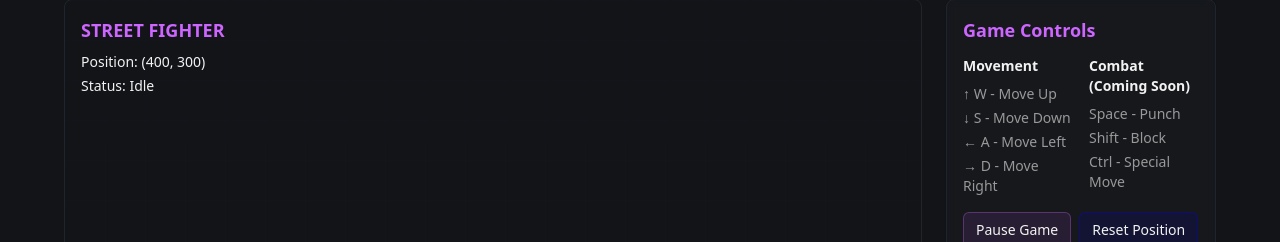
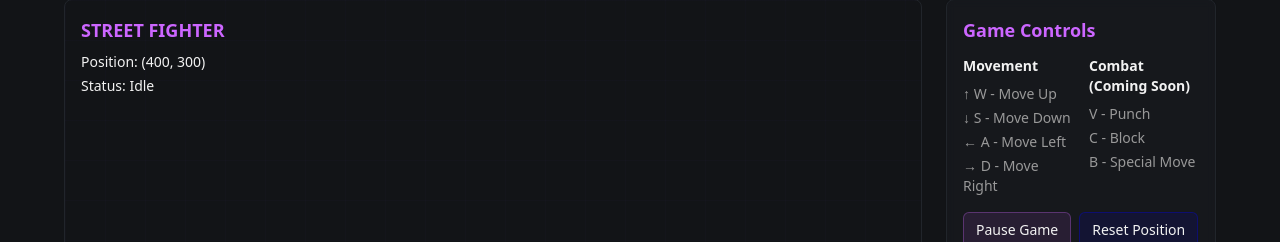
Before and after one commit to nagavisionltd/character-canvas-clan, a React (Vite) app: page / in a window 1280 px wide. Shown: the part 113-355 px from the top of the page. Built offline with nearby package versions, Linux system fonts and the light colour scheme.

Commit message:
Update combat controls
Update GameControls component to reflect new key bindings: V for punch, C for block, and B for special move.

```diff
--- a/src/components/GameControls.tsx
+++ b/src/components/GameControls.tsx
@@ -20,9 +20,9 @@ const GameControls = () => {
         <div>
           <h4 className="font-semibold text-foreground mb-2">Combat (Coming Soon)</h4>
           <div className="space-y-1 text-muted-foreground">
-            <div>Space - Punch</div>
-            <div>Shift - Block</div>
-            <div>Ctrl - Special Move</div>
+            <div>V - Punch</div>
+            <div>C - Block</div>
+            <div>B - Special Move</div>
           </div>
         </div>
       </div>
```
